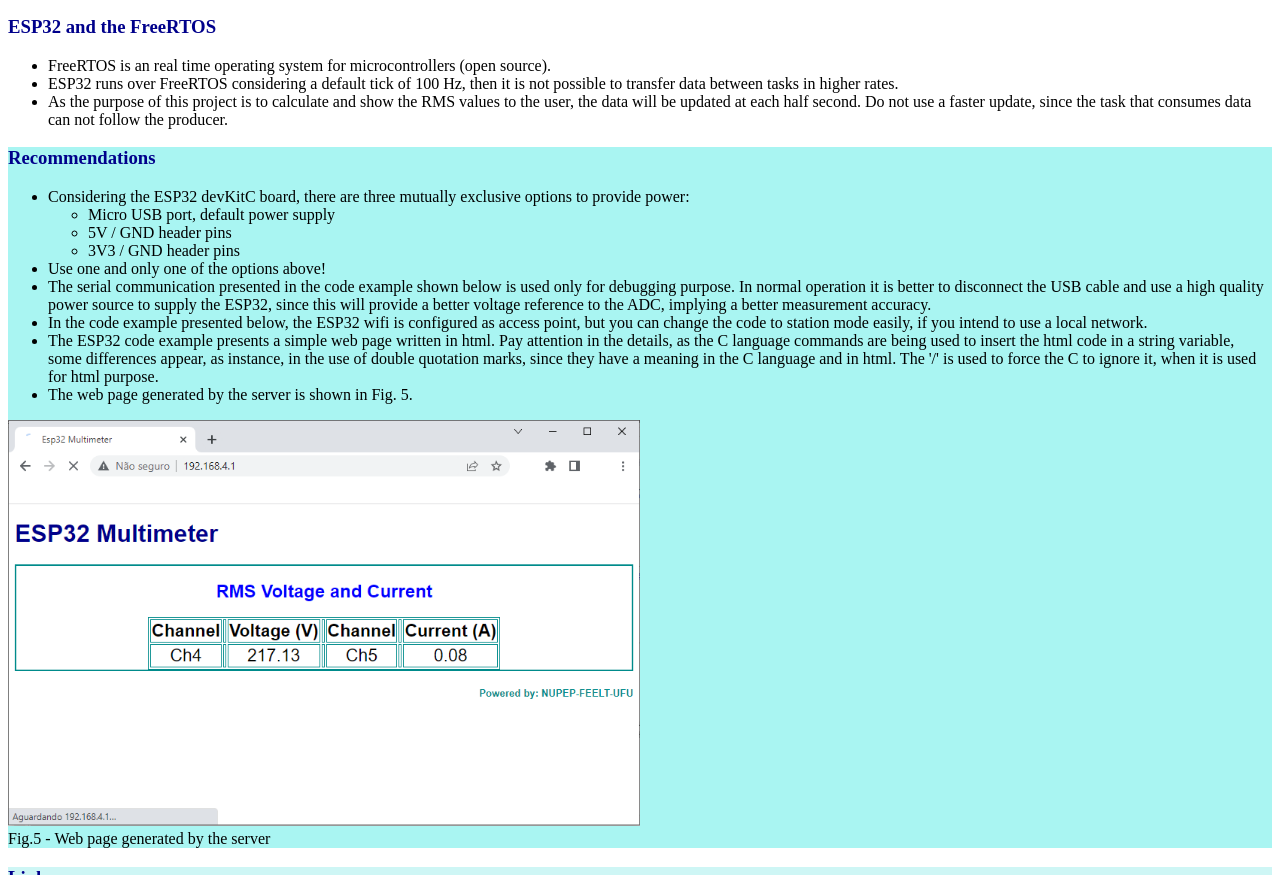
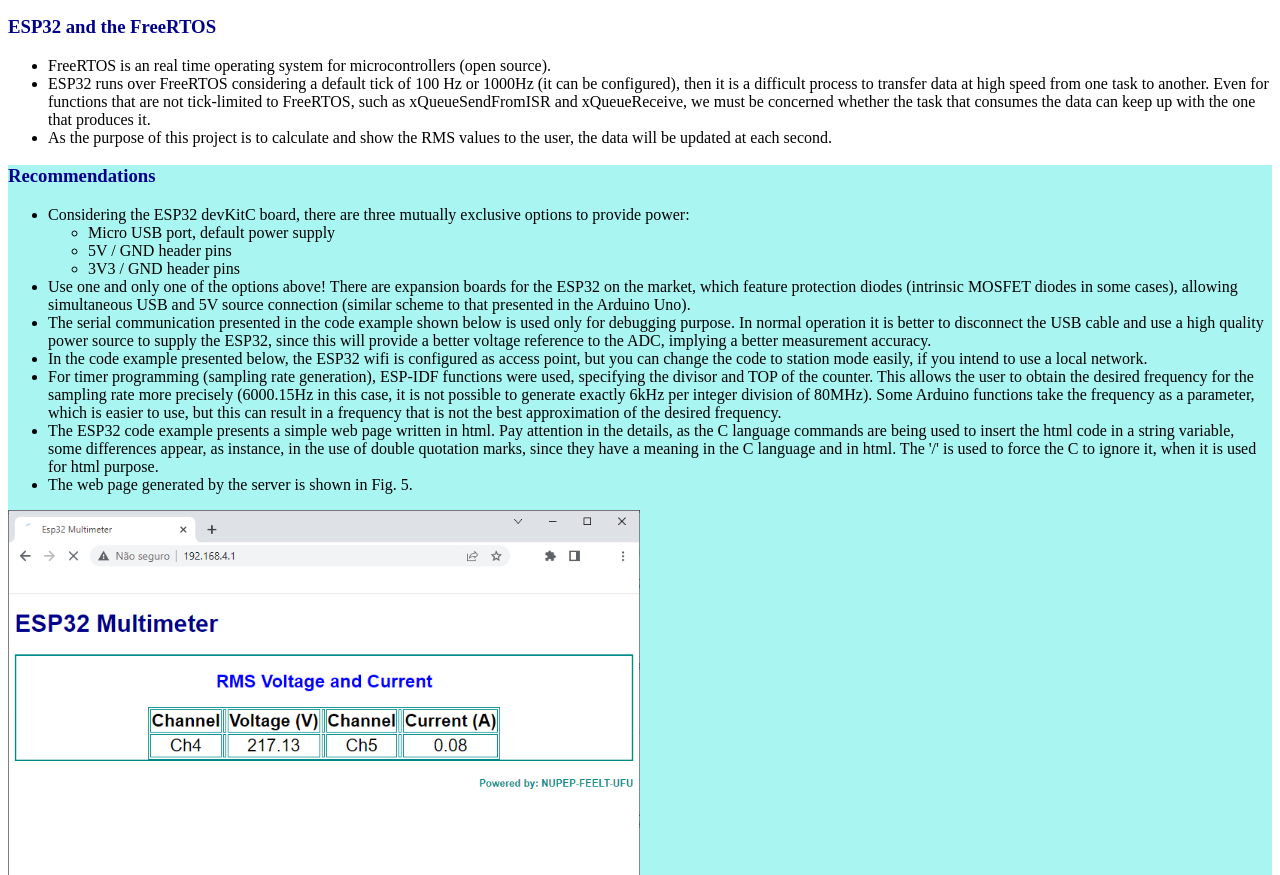
Before and after one commit to Ernane-AAC/RMS-Voltage-and-Current-Measurements-Using-ESP32, a plain HTML site: page index.html in a window 1280 px wide. Shown: the part 3034-3909 px from the top of the page. Drawn offline with Linux system fonts and the light colour scheme.

Commit message:
Update index.html
includes additional information

```diff
--- a/index.html
+++ b/index.html
@@ -71,8 +71,8 @@
         <h3> ESP32 and the FreeRTOS </h3>
 		<ul>
            <li>FreeRTOS is an real time operating system for microcontrollers (open source).</li>
-		   <li>ESP32 runs over FreeRTOS considering a default tick of 100 Hz, then it is not possible to transfer data between tasks in higher rates. </li>
-           <li>As the purpose of this project is  to calculate and show the RMS values to the user, the data will be updated at each half second. Do not use a faster update, since the task that consumes data can not follow the producer.</li>
+		   <li>ESP32 runs over FreeRTOS considering a default tick of 100 Hz or 1000Hz (it can be configured), then it is a difficult process to transfer data at high speed from one task to another. Even for functions that are not tick-limited to FreeRTOS, such as xQueueSendFromISR and xQueueReceive, we must be concerned whether the task that consumes the data can keep up with the one that produces it. </li>
+           <li>As the purpose of this project is  to calculate and show the RMS values to the user, the data will be updated at each second. </li>
 		</ul>
 	</div>
 	<div class="content4">
@@ -84,9 +84,10 @@
 			 <li>5V / GND header pins  </li>
 			 <li>3V3 / GND header pins </li>
 		  </ul>
-          <li>Use one and only one of the options above! </li>
+          <li>Use one and only one of the options above! There are expansion boards for the ESP32 on the market, which feature protection diodes (intrinsic MOSFET diodes in some cases), allowing simultaneous USB and 5V source connection (similar scheme to that presented in the Arduino Uno). </li>
 		  <li>The serial communication presented in the code example shown below is used only for debugging purpose. In normal operation it is better to disconnect the USB cable and use a high quality power source to supply the ESP32, since this will provide a better voltage reference to the ADC, implying a better measurement accuracy. </li>
           <li>In the code example presented below, the ESP32 wifi is configured as access point, but you can change the code to station mode easily, if you intend to use a local network. </li>
+		  <li>For timer programming (sampling rate generation), ESP-IDF functions were used, specifying the divisor and TOP of the counter. This allows the user to obtain the desired frequency for the sampling rate more precisely (6000.15Hz in this case, it is not possible to generate exactly 6kHz per integer division of 80MHz). Some Arduino functions take the frequency as a parameter, which is easier to use, but this can result in a frequency that is not the best approximation of the desired frequency.</li>
           <li>The ESP32 code example presents a simple web page written in html. Pay attention in the details, as the C language commands are being used to insert the html code in a string variable, some differences appear, as instance, in the use of double quotation marks, since they have a meaning in the C language and in html. The '/' is used to force the C to ignore it, when it is used for html purpose.</li>
           <li>The web page generated by the server is shown in Fig. 5. </li>
        </ul>
```
